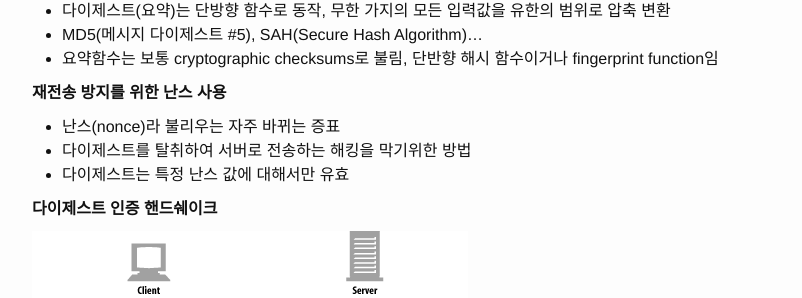
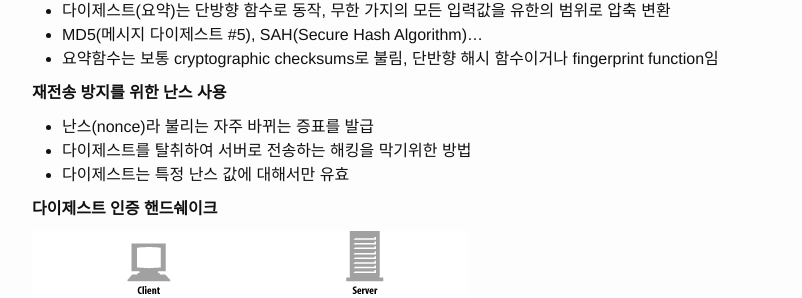
Before and after one commit to iloveulhj/iloveulhj.github.com, a Jekyll site: the page built from _posts/2015-02-15-http-digest-auth.markdown, in a window 1280 px wide and 900 px high, scrolled down 373 px. Shown: the part 142-440 px from the top of the window, without its empty margins (238-1040 px from the left). Built offline with Jekyll 4.4.1, drawn with Linux system fonts in a browser that asks for light colours.

Commit message:
Modified "HTTP digest auth" post

```diff
--- a/_posts/2015-02-14-http-digest-auth.markdown
+++ b/_posts/2015-02-15-http-digest-auth.markdown
@@ -31,7 +31,7 @@ categories: jekyll update
 
 **재전송 방지를 위한 난스 사용**
 
-- 난스(nonce)라 불리우는 자주 바뀌는 증표
+- 난스(nonce)라 불리는 자주 바뀌는 증표를 발급
 - 다이제스트를 탈취하여 서버로 전송하는 해킹을 막기위한 방법
 - 다이제스트는 특정 난스 값에 대해서만 유효
 
```
